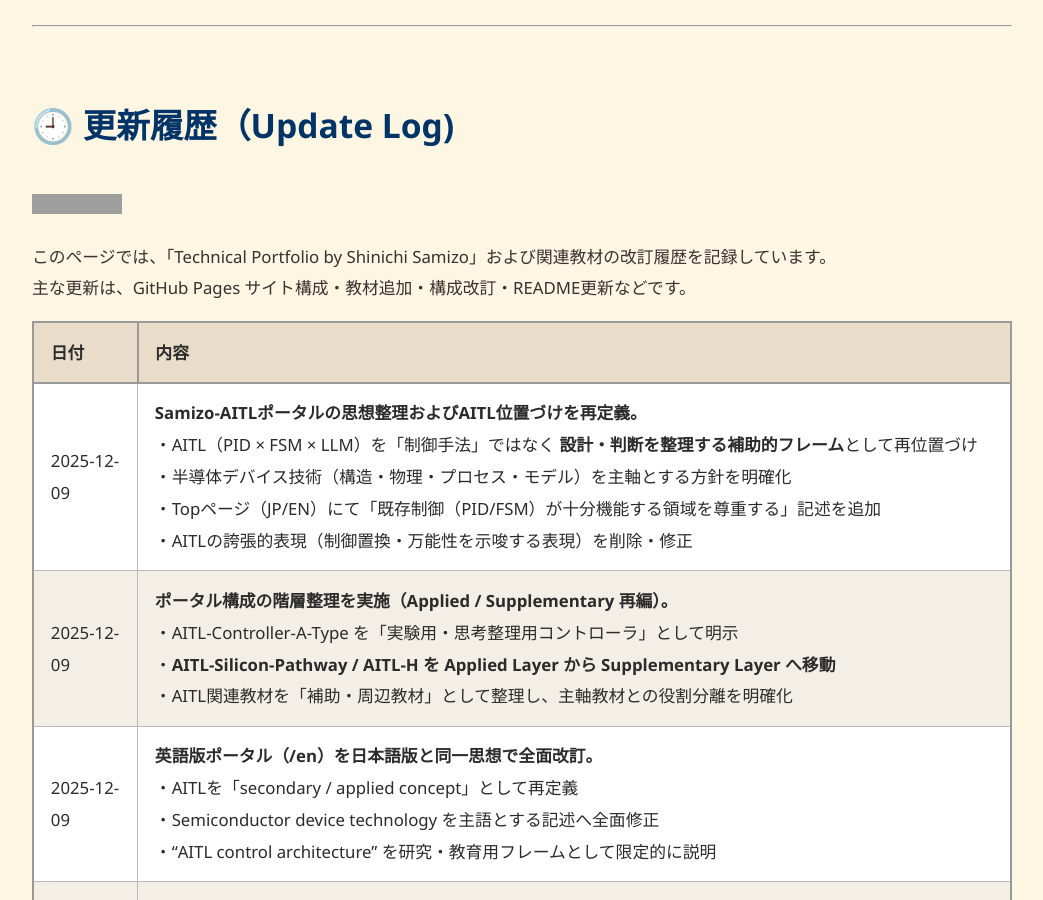
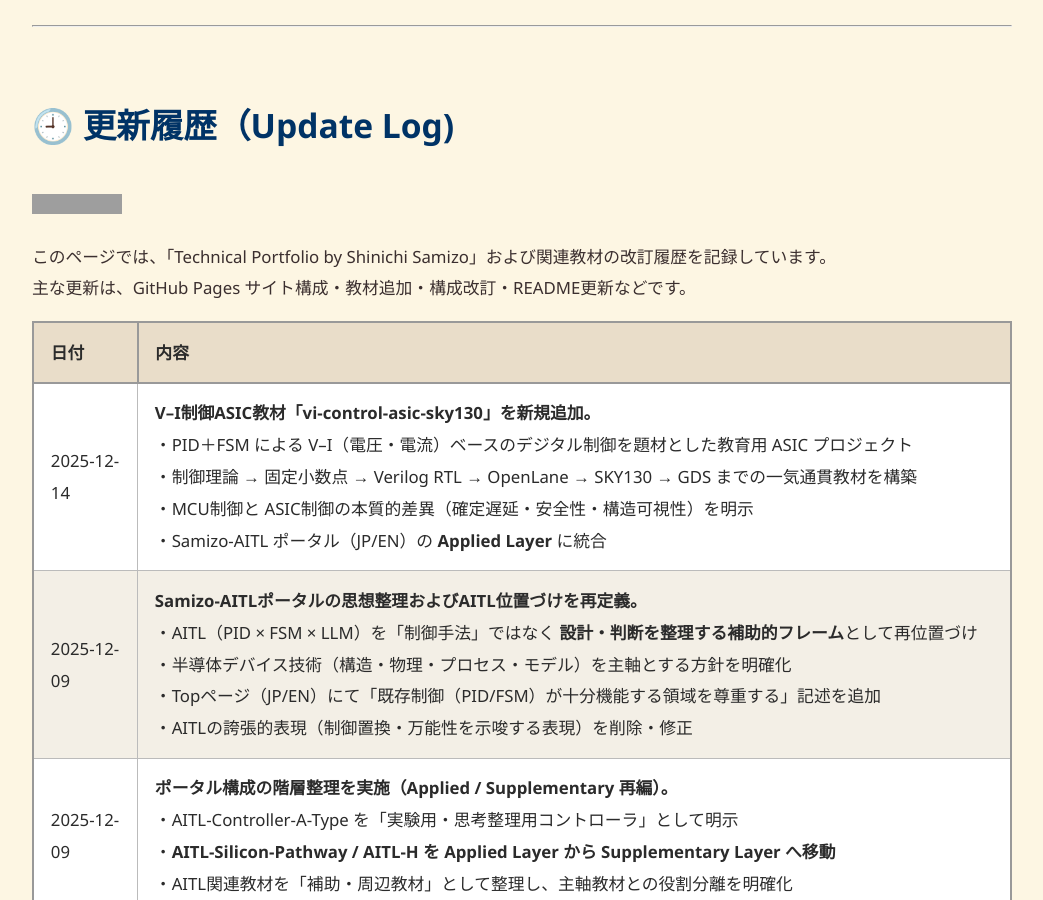
Before and after one commit to Samizo-AITL/Samizo-AITL.github.io, a Jekyll site: the page built from about/update/index.md, in a window 1280 px wide and 900 px high. Shown: the whole window, without its empty margins (118-1161 px from the left). Built offline with Jekyll 4.4.1, drawn with Linux system fonts in a browser that asks for light colours; grey boxes are pictures that could not be loaded.

Commit message:
Update index.md

```diff
--- a/about/update/index.md
+++ b/about/update/index.md
@@ -14,6 +14,7 @@ description: Samizo-AITLおよび関連教材の改訂履歴（GitHub Pagesポ
 
 | 日付       | 内容 |
 |------------|------|
+| 2025-12-14 | **V–I制御ASIC教材「vi-control-asic-sky130」を新規追加。**<br>・PID＋FSM による V–I（電圧・電流）ベースのデジタル制御を題材とした教育用 ASIC プロジェクト<br>・制御理論 → 固定小数点 → Verilog RTL → OpenLane → SKY130 → GDS までの一気通貫教材を構築<br>・MCU制御と ASIC制御の本質的差異（確定遅延・安全性・構造可視性）を明示<br>・Samizo-AITL ポータル（JP/EN）の **Applied Layer** に統合 |
 | 2025-12-09 | **Samizo-AITLポータルの思想整理およびAITL位置づけを再定義。**<br>・AITL（PID × FSM × LLM）を「制御手法」ではなく **設計・判断を整理する補助的フレーム**として再位置づけ<br>・半導体デバイス技術（構造・物理・プロセス・モデル）を主軸とする方針を明確化<br>・Topページ（JP/EN）にて「既存制御（PID/FSM）が十分機能する領域を尊重する」記述を追加<br>・AITLの誇張的表現（制御置換・万能性を示唆する表現）を削除・修正 |
 | 2025-12-09 | **ポータル構成の階層整理を実施（Applied / Supplementary 再編）。**<br>・AITL-Controller-A-Type を「実験用・思考整理用コントローラ」として明示<br>・**AITL-Silicon-Pathway / AITL-H を Applied Layer から Supplementary Layer へ移動**<br>・AITL関連教材を「補助・周辺教材」として整理し、主軸教材との役割分離を明確化 |
 | 2025-12-09 | **英語版ポータル（/en）を日本語版と同一思想で全面改訂。**<br>・AITLを「secondary / applied concept」として再定義<br>・Semiconductor device technology を主語とする記述へ全面修正<br>・“AITL control architecture” を研究・教育用フレームとして限定的に説明 |
```
